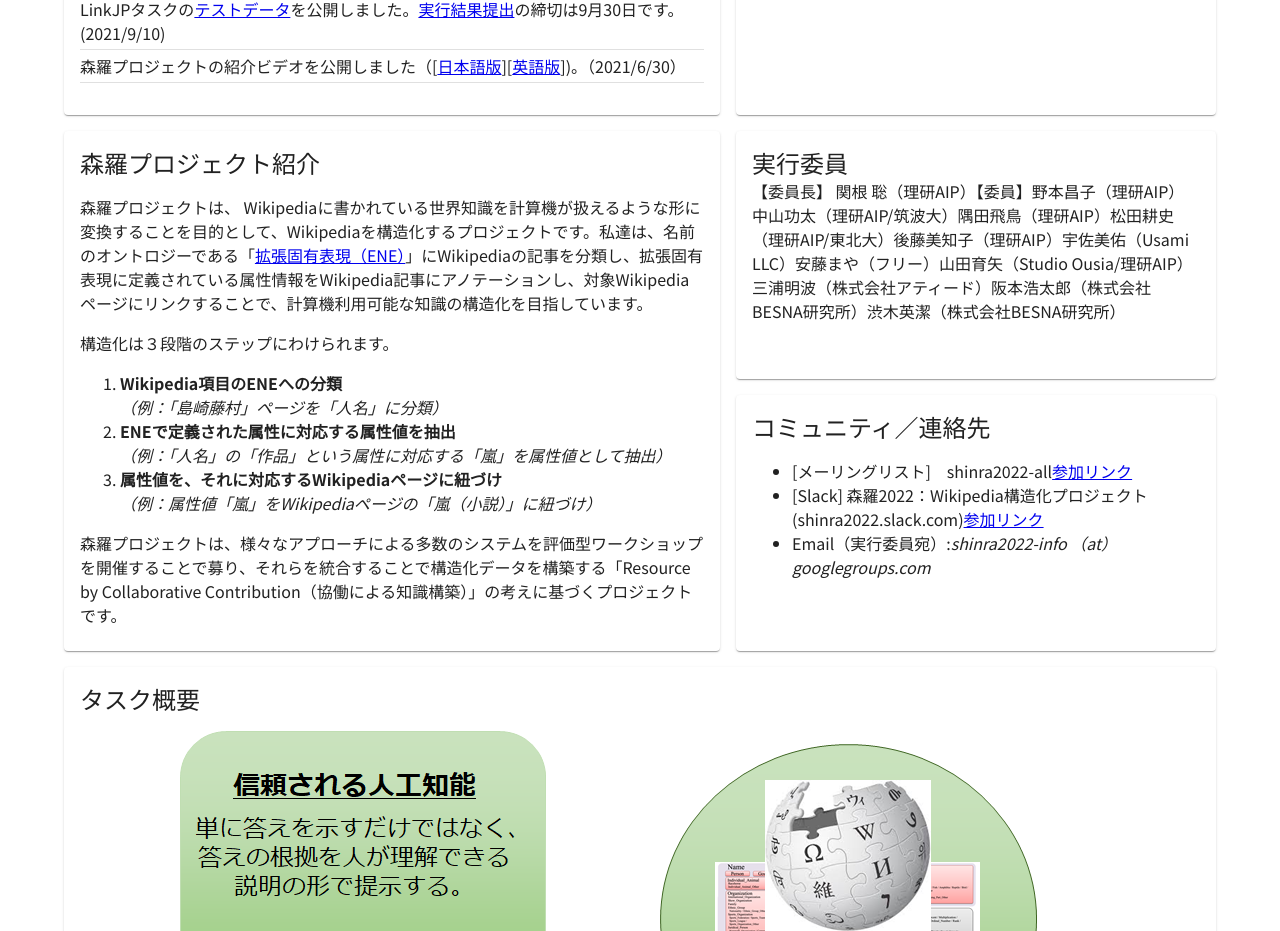
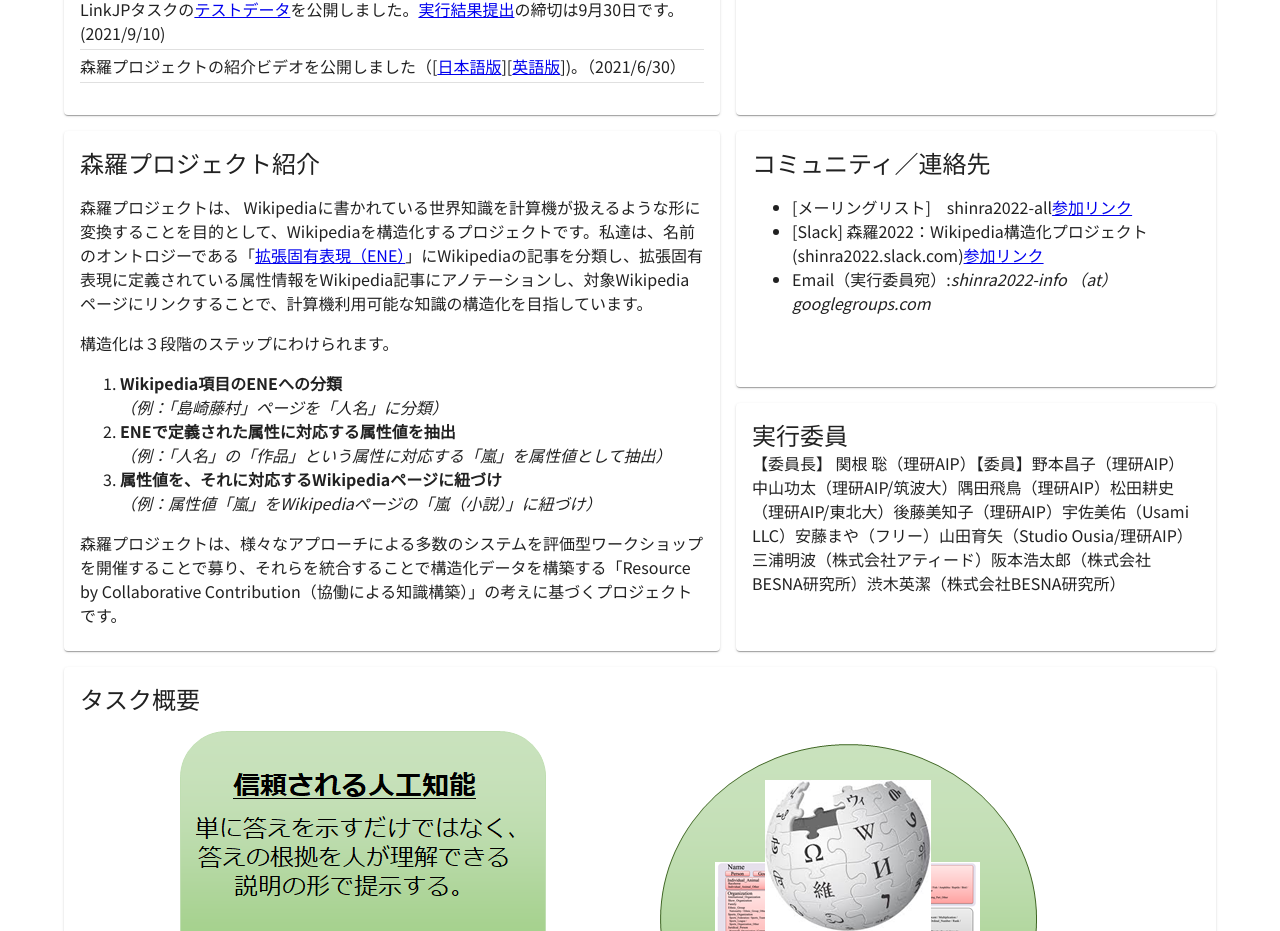
Before and after one commit to besna-institute/udagawa-shinra-project, a Next.js app: page /udagawa-shinra-project/ in a window 1280 px wide. Shown: the part 894-1825 px from the top of the page. Built offline with nearby package versions, Linux system fonts and the light colour scheme.

Commit message:
Fix layout

```diff
--- a/pages/index.tsx
+++ b/pages/index.tsx
@@ -225,7 +225,7 @@
       <Card
         sx={{
           gridColumn: "3 / span 1",
-          gridRow: "4 / span 1",
+          gridRow: "5 / span 1",
         }}
       >
         <CardContent>
@@ -241,7 +241,7 @@
       <Card
         sx={{
           gridColumn: "3 / span 1",
-          gridRow: "5 / span 1",
+          gridRow: "4 / span 1",
         }}
       >
         <CardContent>
```
